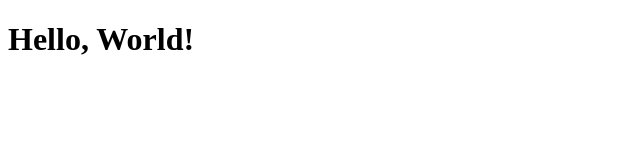
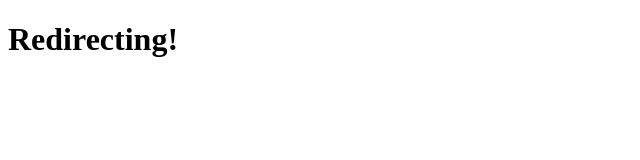
Before and after one commit to tanishq1405/tanishq1405.github.io, a plain HTML site: page index.html in a window 1280 px wide. Shown: the whole page, without its empty margins (0-640 px from the left). Drawn offline with Linux system fonts and the light colour scheme.

Commit message:
Update index.html

```diff
--- a/index.html
+++ b/index.html
@@ -7,6 +7,6 @@
     <title>Hello World</title>
 </head>
 <body>
-    <h1>Hello, World!</h1>
+    <h1>Redirecting!</h1>
 </body>
 </html>
```
